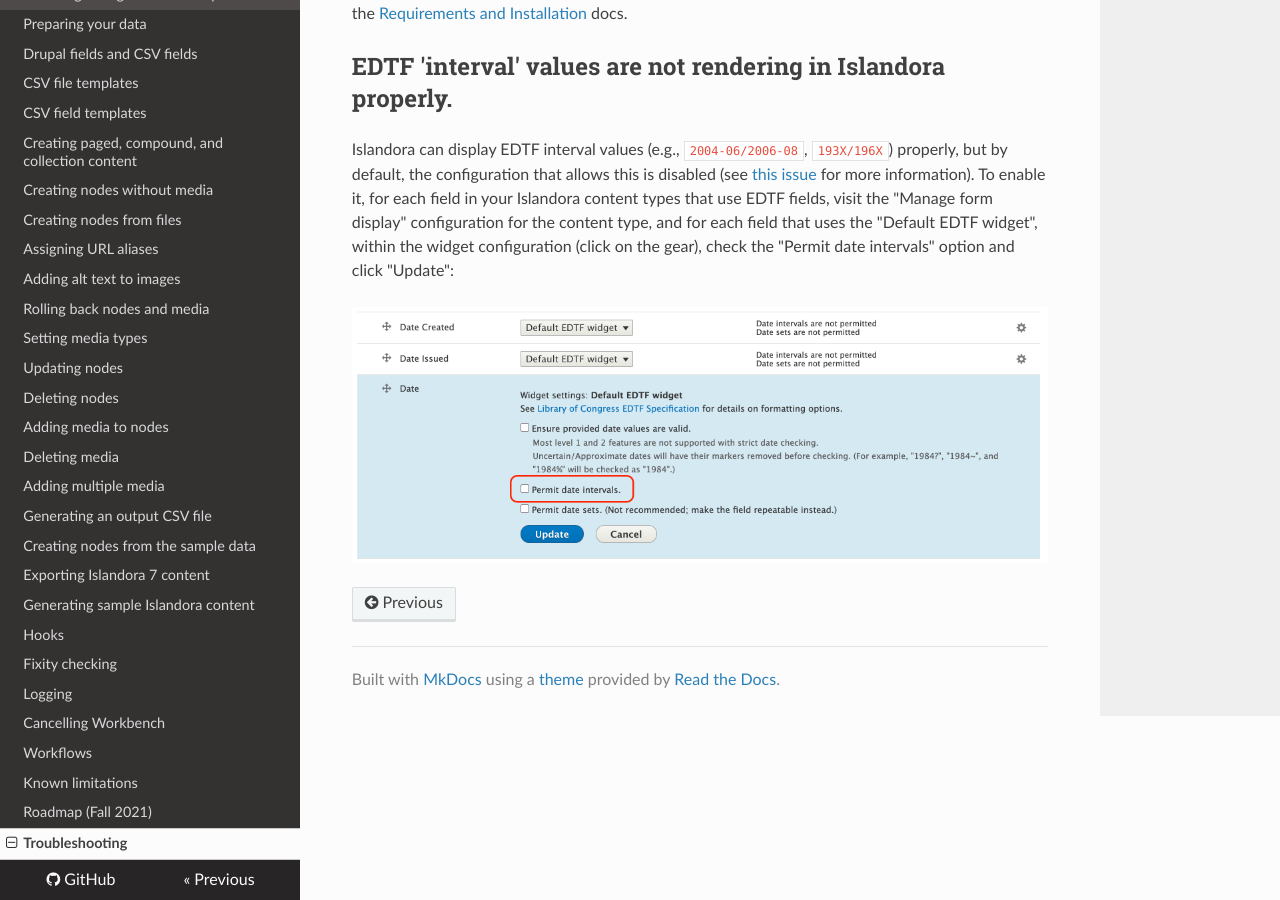
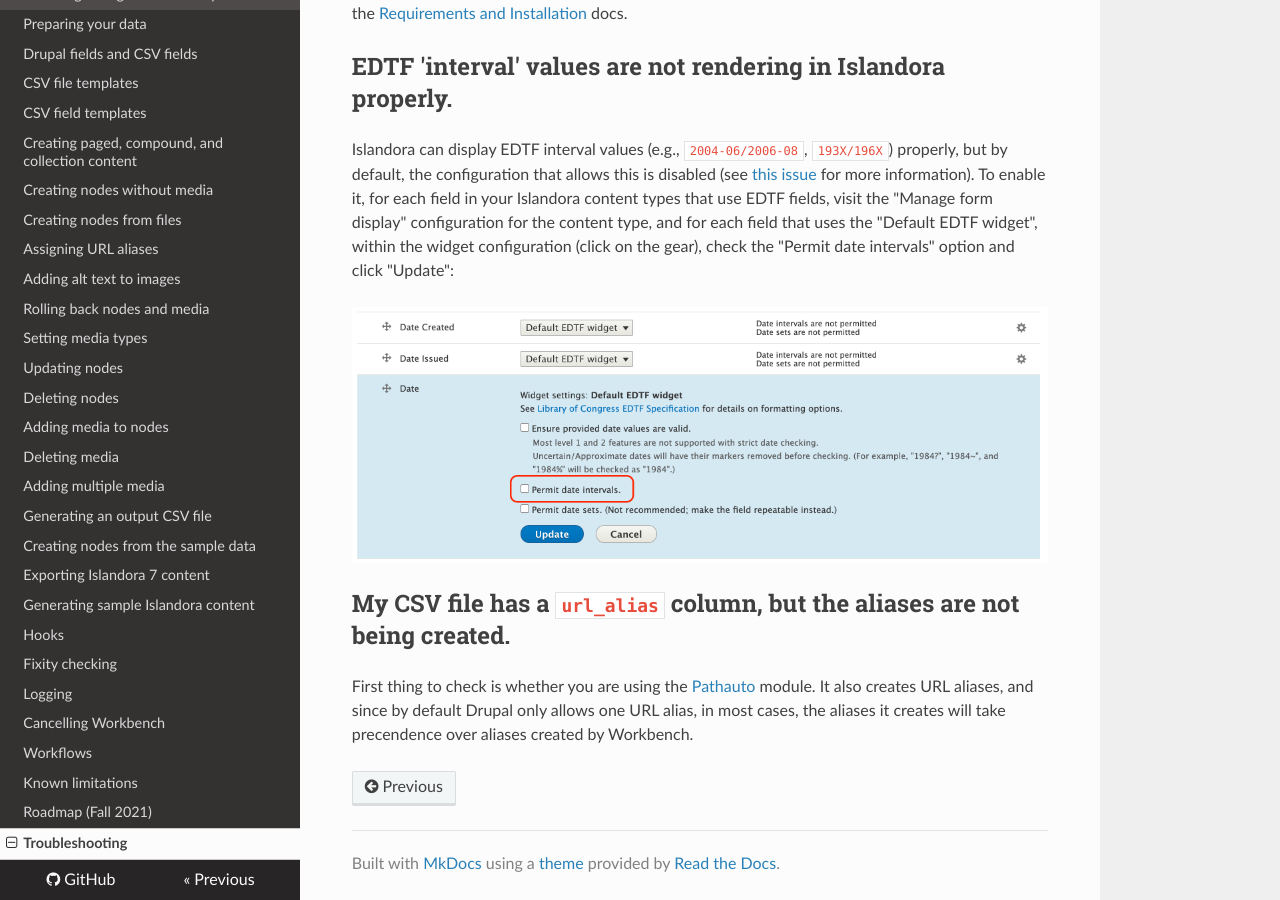
Before and after one commit to mjordan/islandora_workbench_docs, an MkDocs documentation site: the page built from docs/troubleshooting.md, in a window 1280 px wide and 900 px high, scrolled down 2111 px. Built offline with MkDocs 1.6.1, drawn with Linux system fonts in a browser that asks for light colours; nearby versions of some CDN libraries; old or Windows-style settings are respelled for this version of MkDocs.

Commit message:
Clarified creation of URL aliases.

```diff
--- a/docs/troubleshooting.md
+++ b/docs/troubleshooting.md
@@ -56,3 +56,7 @@
 Islandora can display EDTF interval values (e.g., `2004-06/2006-08`, `193X/196X`) properly, but by default, the configuration that allows this is disabled (see [this issue](https://github.com/Islandora/documentation/issues/1889) for more information). To enable it, for each field in your Islandora content types that use EDTF fields, visit the "Manage form display" configuration for the content type, and for each field that uses the "Default EDTF widget", within the widget configuration (click on the gear), check the "Permit date intervals" option and click "Update":
 
 ![EDTF form widget configuration](images/edtf_form_widget_config.png)
+
+## My CSV file has a `url_alias` column, but the aliases are not being created.
+
+First thing to check is whether you are using the [Pathauto](https://www.drupal.org/project/pathauto) module. It also creates URL aliases, and since by default Drupal only allows one URL alias, in most cases, the aliases it creates will take precendence over aliases created by Workbench.
```
Also changed, not shown: docs/aliases.md (+2 -0 lines), site/aliases/index.html, site/index.html, site/sitemap.xml.
